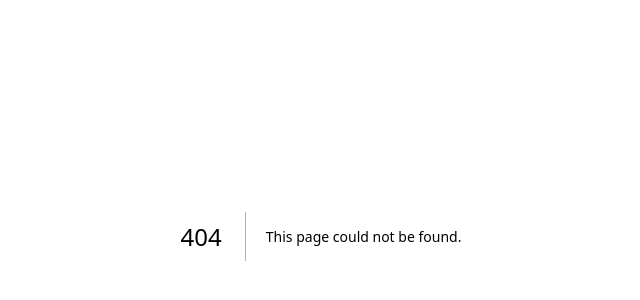
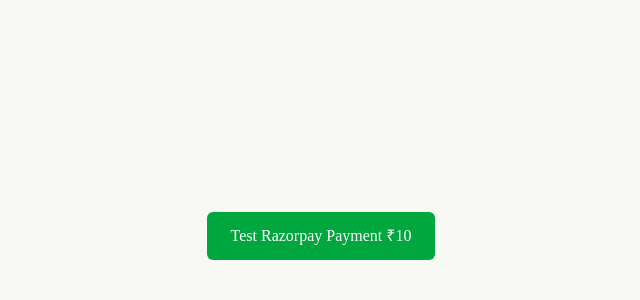
Before and after one commit to Akshitha-gowda55/AgriInfluence, a Next.js app in the folder frontend/: page /test-razorpay in a window 1280 px wide. Before the commit this address had no page. Shown: the part 164-464 px from the top of the page, without its empty margins (319-959 px from the left). Built offline with nearby package versions, Linux system fonts and the light colour scheme; no server answers; a web font is replaced by a local one.

Commit message:
Fix Razorpay integration

```diff
--- a/frontend/app/test-paypal/page.tsx
+++ /dev/null
@@ -1,49 +0,0 @@
-'use client'
-
-import { PayPalButtons, PayPalScriptProvider } from '@paypal/react-paypal-js'
-
-export default function TestPayPal() {
-  const clientId = process.env.NEXT_PUBLIC_PAYPAL_CLIENT_ID ?? ''
-
-  return (
-    <PayPalScriptProvider
-      options={{
-        clientId,
-        currency: 'USD',
-        intent: 'capture',
-      }}
-    >
-      <PayPalButtons
-        style={{ layout: 'vertical', color: 'blue', shape: 'rect', label: 'paypal' }}
-        createOrder={(data, actions) => {
-          if (!actions.order) throw new Error('PayPal actions not available')
-
-          return actions.order.create({
-            intent: 'CAPTURE',
-            purchase_units: [
-              {
-                amount: {
-                  currency_code: 'USD',
-                  value: '10.00',
-                },
-              },
-            ],
-          })
-        }}
-        onApprove={async (data, actions) => {
-          if (!actions.order) throw new Error('PayPal actions not available')
-
-          const details = await actions.order.capture()
-          alert(
-            `Transaction completed by ${details?.payer?.name?.given_name || 'user'}!`
-          )
-          console.log(details)
-        }}
-        onError={(err) => {
-          console.error('PayPal Checkout Error:', err)
-          alert('Payment failed. Check console for details.')
-        }}
-      />
-    </PayPalScriptProvider>
-  )
-}
--- /dev/null
+++ b/frontend/app/test-razorpay/page.tsx
@@ -0,0 +1,137 @@
+'use client'
+
+import { useState } from 'react'
+
+declare global {
+  interface Window {
+    Razorpay: any
+  }
+}
+
+export default function TestRazorpay() {
+  const [loading, setLoading] = useState(false)
+  const razorpayKey = process.env.NEXT_PUBLIC_RAZORPAY_KEY_ID || ''
+
+  const loadRazorpayScript = (): Promise<boolean> => {
+    return new Promise((resolve) => {
+      if (document.getElementById('razorpay-script')) {
+        resolve(true)
+        return
+      }
+
+      const script = document.createElement('script')
+      script.id = 'razorpay-script'
+      script.src = 'https://checkout.razorpay.com/v1/checkout.js'
+      script.async = true
+      script.onload = () => resolve(true)
+      script.onerror = () => resolve(false)
+      document.body.appendChild(script)
+    })
+  }
+
+  const handleTestPayment = async () => {
+    try {
+      if (!razorpayKey) {
+        alert('Missing NEXT_PUBLIC_RAZORPAY_KEY_ID')
+        return
+      }
+
+      setLoading(true)
+
+      const scriptLoaded = await loadRazorpayScript()
+      if (!scriptLoaded) {
+        alert('Failed to load Razorpay SDK')
+        return
+      }
+
+      const res = await fetch('/api/checkout', {
+        method: 'POST',
+        headers: { 'Content-Type': 'application/json' },
+        body: JSON.stringify({
+          items: [
+            {
+              id: 'test-product',
+              name: 'Test Product',
+              price: 10,
+              quantity: 1,
+            },
+          ],
+          total: 10,
+        }),
+      })
+
+      const data = await res.json()
+
+      if (!res.ok || !data.success || !data.order) {
+        console.error(data)
+        alert(data.error || 'Failed to create order')
+        return
+      }
+
+      const options = {
+        key: razorpayKey,
+        amount: data.order.amount,
+        currency: data.order.currency,
+        name: 'AgriInfluence',
+        description: 'Test Payment',
+        order_id: data.order.id,
+        handler: async function (response: any) {
+          const verifyRes = await fetch('/api/checkout', {
+            method: 'PUT',
+            headers: { 'Content-Type': 'application/json' },
+            body: JSON.stringify({
+              razorpay_order_id: response.razorpay_order_id,
+              razorpay_payment_id: response.razorpay_payment_id,
+              razorpay_signature: response.razorpay_signature,
+            }),
+          })
+
+          const verifyData = await verifyRes.json()
+
+          if (!verifyRes.ok || !verifyData.success) {
+            console.error(verifyData)
+            alert('Payment verification failed')
+            return
+          }
+
+          alert(`Payment successful: ${response.razorpay_payment_id}`)
+          console.log(response)
+        },
+        prefill: {
+          name: 'Test User',
+          email: 'test@example.com',
+          contact: '9999999999',
+        },
+        theme: {
+          color: '#16a34a',
+        },
+      }
+
+      const paymentObject = new window.Razorpay(options)
+
+      paymentObject.on('payment.failed', function (response: any) {
+        console.error(response.error)
+        alert(response.error?.description || 'Payment failed')
+      })
+
+      paymentObject.open()
+    } catch (error) {
+      console.error(error)
+      alert('Something went wrong')
+    } finally {
+      setLoading(false)
+    }
+  }
+
+  return (
+    <div className="flex min-h-screen items-center justify-center">
+      <button
+        onClick={handleTestPayment}
+        disabled={loading}
+        className="rounded-md bg-green-600 px-6 py-3 text-white hover:bg-green-700 disabled:opacity-60"
+      >
+        {loading ? 'Processing...' : 'Test Razorpay Payment ₹10'}
+      </button>
+    </div>
+  )
+}
```
